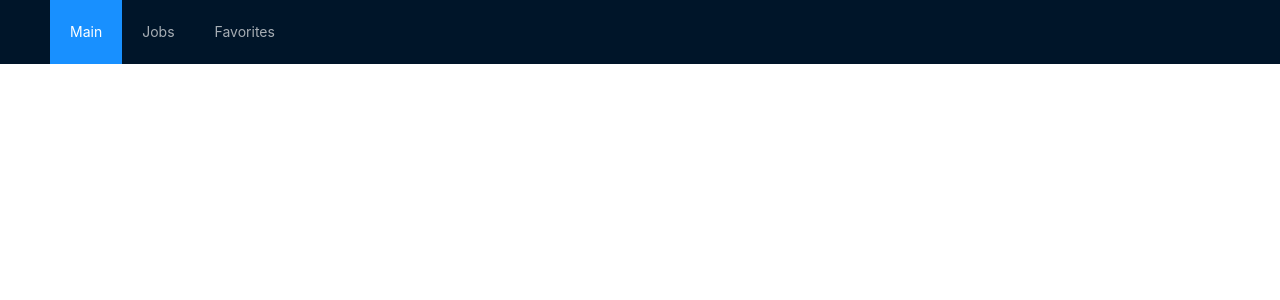
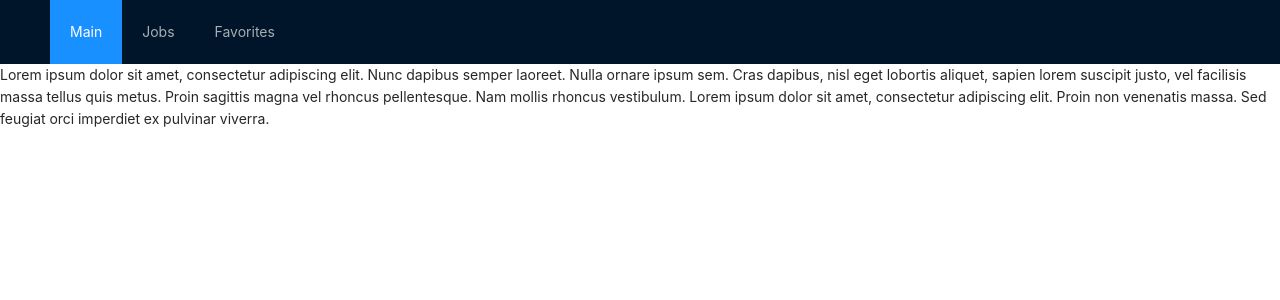
Before and after one commit to roland1995/CoolJob-React-Frontend, a React (Create React App) app: page /main in a window 1280 px wide. Shown: the top 300 px of the page. Built offline with nearby package versions, Linux system fonts and the light colour scheme.

Commit message:
Main page test

```diff
--- a/src/App.js
+++ b/src/App.js
@@ -1,6 +1,7 @@
 import React from "react";
 import { BrowserRouter as Router, Route, Redirect } from "react-router-dom";
 import NavBar from "./components/navbar/NavBar";
+import Main from "./components/mainPage/Main";
 
 const App = () => {
 	return (
@@ -13,6 +14,7 @@ const App = () => {
 					<Route exact path="/">
 						<Redirect to="/main" />
 					</Route>
+					<Route path="/main" render={(props) => <Main />} />
 					<Route path="/jobs" />
 					<Route path="/fav" />
 				</div>
--- a/src/components/mainPage/Main.js
+++ b/src/components/mainPage/Main.js
@@ -0,0 +1,14 @@
+import React from "react";
+
+export const Main = () => {
+	return (
+		<div>
+			Lorem ipsum dolor sit amet, consectetur adipiscing elit. Nunc dapibus semper laoreet. Nulla ornare ipsum sem. Cras
+			dapibus, nisl eget lobortis aliquet, sapien lorem suscipit justo, vel facilisis massa tellus quis metus. Proin
+			sagittis magna vel rhoncus pellentesque. Nam mollis rhoncus vestibulum. Lorem ipsum dolor sit amet, consectetur
+			adipiscing elit. Proin non venenatis massa. Sed feugiat orci imperdiet ex pulvinar viverra.
+		</div>
+	);
+};
+
+export default Main;
```
